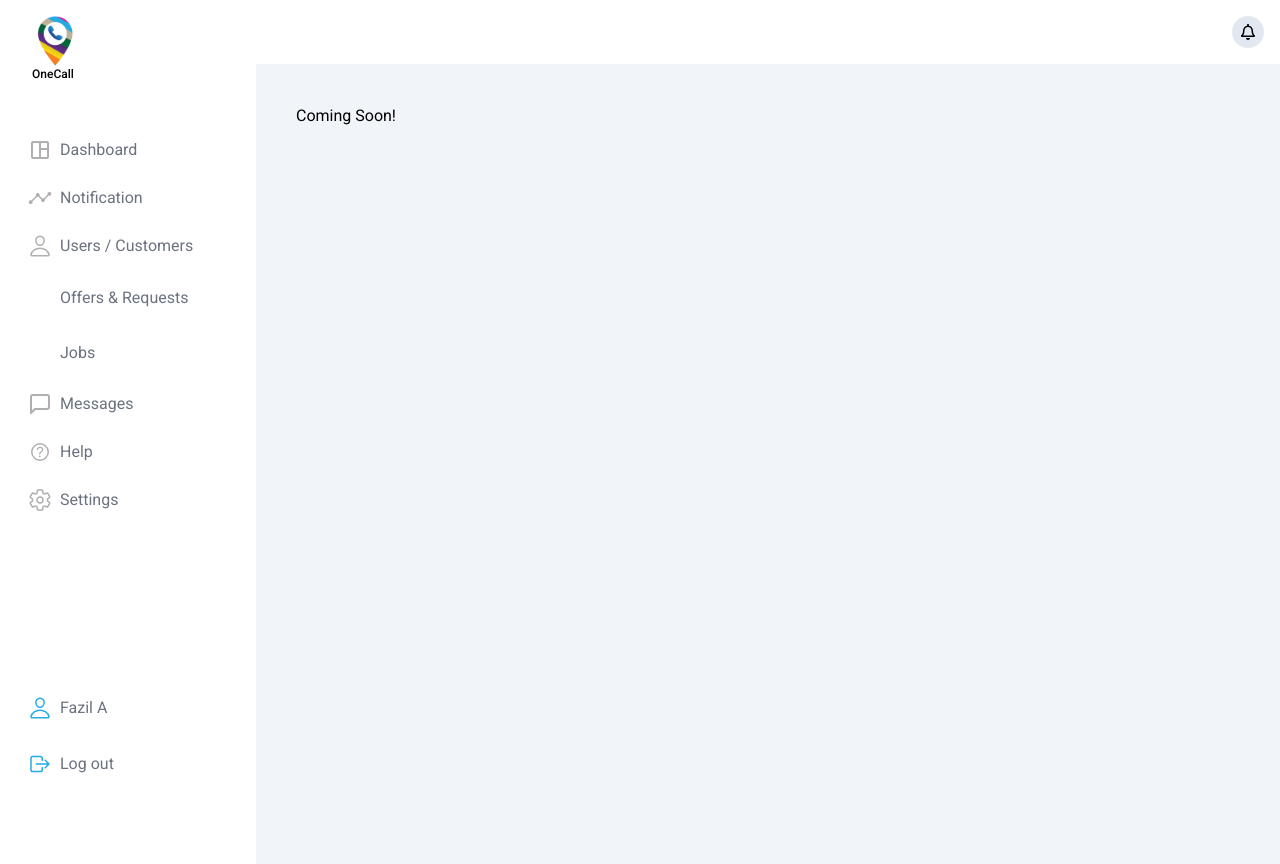
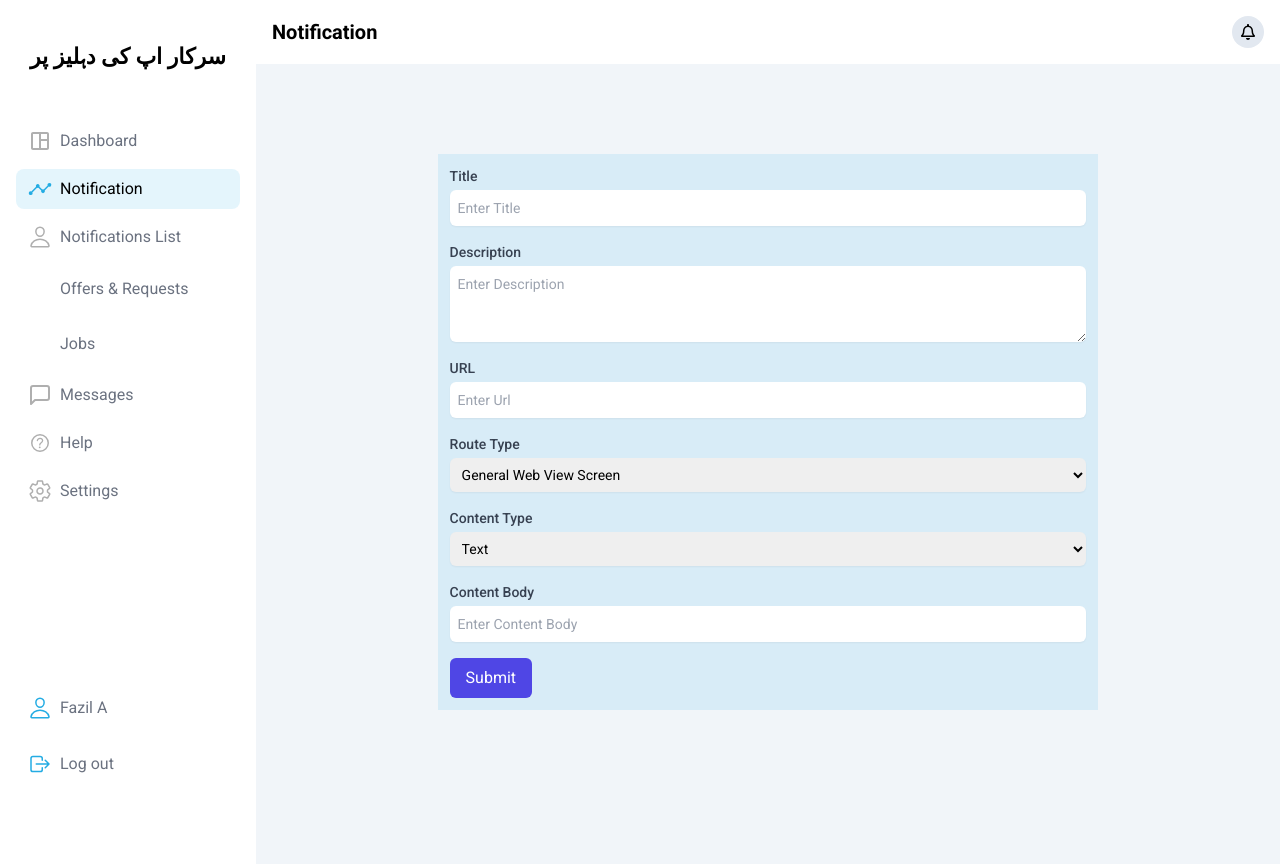
Before and after one commit to MTalhaKhan326/BusinessPortalv2.0, a React (Vite) app: page /notification in a window 1280 px wide. Built offline with nearby package versions, Linux system fonts and the light colour scheme; some icons are missing.

Commit message:
first commit

```diff
--- a/src/App.jsx
+++ b/src/App.jsx
@@ -8,9 +8,9 @@ function App() {
     <>
       <BrowserRouter basename="/">
         <Routes>
-          {/* <Route exact path="/login" element={<LoginScreen />}></Route>
-          <Route exact path="/verify" element={<SignupScreen />}></Route> */}
-          <Route exact path="/signup" element={<SignupScreen />}></Route>
+          <Route exact path="/login" element={<LoginScreen />}></Route>
+          {/* <Route exact path="/verify" element={<SignupScreen />}></Route> */}
+          {/* <Route exact path="/signup" element={<SignupScreen />}></Route> */}
         </Routes>
       </BrowserRouter>
     </>
--- a/src/Components/Sidebar.jsx
+++ b/src/Components/Sidebar.jsx
@@ -11,9 +11,10 @@ function Sidebar() {
   return (
     <aside className="w-[20%] p-4 h-full fixed bg-white" >
       <div>
-        <div className="px-4">
-          <img src={AppImages.onecallLogo} className="w-[50px]" />
-          <h1 className="font-medium text-xs">OneCall</h1>
+        <div className="mt-6">
+          {/* <img src={AppImages.onecallLogo} className="w-[50px]" /> */}
+          <div className="font-bold text-[22px] text-center"> سرکار اپ کی دہلیز پر
+      </div>
         </div>
         <div className="mt-10 h-[70%] overflow-y-auto">
           <div className="">
--- a/src/Sidebar/Sidebar.jsx
+++ b/src/Sidebar/Sidebar.jsx
@@ -16,9 +16,10 @@ function Sidebar() {
   return (
     <div className="shadow-sm bg-white min-h-screen flex-[1_1_20%] h-[100%] mx-4 my-3">
       <div className="flex flex-col items-center space-y-2 py-8 px-4 ">
-        <div className="w-[72px] h-[72px]">
+        {/* <div className="w-[72px] h-[72px]">
           <img src={AppImages.onecall} alt="" srcset="" />
-        </div>
+        </div> */}
+        سرکار اپ کی دہلیز پر
       </div>
       <ul>
         {options.map((option) => (
--- a/src/data/SidebarItems.jsx
+++ b/src/data/SidebarItems.jsx
@@ -16,11 +16,11 @@ const SidebarItems = [
     title: "Notification",
     icon: <IoAnalytics color={"#AFAFAF"} size={"24px"} />,
     activeIcon: <IoAnalytics color={"#24ACE3"} size={"24px"} />,
-    route: "/analytics"
+    route: "/notification"
   },
   {
     id: 3,
-    title: "Users / Customers",
+    title: "Notifications List",
     icon: <IoPersonOutline color={"#AFAFAF"} size={"24px"} />,
     activeIcon: <IoPersonOutline color={"#24ACE3"} size={"24px"} />,
     route: "/customers"
--- a/src/main.jsx
+++ b/src/main.jsx
@@ -21,6 +21,7 @@ import MessagesScreen from './modules/Messages/MessagesScreen.jsx';
 import HelpScreen from './modules/Help/HelpScreen.jsx';
 import SettingsScreen from './modules/Settings/SettingsScreen.jsx';
 import NotificationScreen from './modules/Notifications/NotificationScreen.jsx';
+import NotificationList from './modules/Notifications/NotificationList.jsx';
 
 const router = createBrowserRouter([
   // {
@@ -66,7 +67,7 @@ const router = createBrowserRouter([
     ),
   },
   {
-    path: "/analytics",
+    path: "/notification",
     element: <NotificationScreen />,
   },
   {
--- a/src/modules/Customers/CustomersScreen.jsx
+++ b/src/modules/Customers/CustomersScreen.jsx
@@ -1,9 +1,10 @@
 import DashboardTemplate from "../../Components/Templates/DashboardTemplate";
+import NotificationList from "../Notifications/NotificationList";
 
 function CustomersScreen() {
   return (
-    <DashboardTemplate pageTitle={"Customers"}>
-
+    <DashboardTemplate pageTitle={"Notifications List"}>
+          <NotificationList/>
     </DashboardTemplate>
   );
 }
--- a/src/modules/Notifications/Form.jsx
+++ b/src/modules/Notifications/Form.jsx
@@ -10,6 +10,7 @@ const Form = () => {
     contentType: 'text', // Initial value for content type
     contentBody: '' // Initial value for content body
   });
+  const [loading , setLoading] = useState('')
 
   const [errors, setErrors] = useState({
     title: '',
@@ -41,6 +42,7 @@ const Form = () => {
       }));
       return;
     }
+    setLoading('1')
 
     const apiUrl = 'https://crm-lara-mongo-7azts5zmra-uc.a.run.app/api/broadcast-notification';
     try {
@@ -60,7 +62,15 @@ const Form = () => {
         throw new Error('Failed to submit form data');
       }
       else{
-        window.location.reload()
+        setLoading('')
+         setFormData({
+        title: '',
+        description: '',
+        url: '',
+        routeType: 'general_web_view_screen',
+        contentType: 'text',
+        contentBody: ''
+      });
       }
 
       // If form data is successfully submitted, you may want to reset the form or show a success message
@@ -166,7 +176,10 @@ const Form = () => {
           type="submit"
           className="bg-indigo-600 text-white py-2 px-4 rounded-md hover:bg-indigo-700 focus:outline-none focus:ring-2 focus:ring-indigo-500 focus:ring-offset-2"
         >
-          Submit
+          {
+            loading === '1' ? 'loading....':'Submit'
+          }
+
         </button>
       </form>
     </div>
--- /dev/null
+++ b/src/modules/Notifications/NotificationList.jsx
@@ -0,0 +1,55 @@
+import React, { useState, useEffect } from 'react';
+
+const NotificationList = () => {
+  const [data, setData] = useState([]);
+
+  useEffect(() => {
+    const fetchData = async () => {
+      try {
+        const response = await fetch('https://crm-lara-mongo-7azts5zmra-uc.a.run.app/api/dynamic-notification?markerId=65deedcd9135274171b0faa5&type=all');
+        const jsonData = await response.json();
+        setData(jsonData.data);
+      } catch (error) {
+        console.error('Error fetching data:', error);
+      }
+    };
+
+    fetchData();
+  }, []);
+
+  return (
+    <div className='bg-white'>
+      {/* <h1>Data Table</h1> */}
+      <table className='w-full pr-4'>
+        <thead className='border-b-2'>
+          <tr className=' text-[22px]'>
+            <th>Time</th>
+            <th>Title</th>
+            <th>Body</th>
+            <th>Content Type</th>
+            <th>Content Body</th>
+          </tr>
+        </thead>
+        <tbody>
+          {data.map(item => (
+            <tr key={item.id}>
+                <td className='pl-4'>{item.updated_at}</td>
+              <td>{item.title}</td>
+              <td>{item.body}</td>
+              <td>{item.content_type}</td>
+              <td>
+                {item.content_type === 'image' ? (
+                  <img src={item.content_body} alt="content" style={{ maxWidth: '100px' }} />
+                ) : (
+                  item.content_body
+                )}
+              </td>
+            </tr>
+          ))}
+        </tbody>
+      </table>
+    </div>
+  );
+};
+
+export default NotificationList;
```
